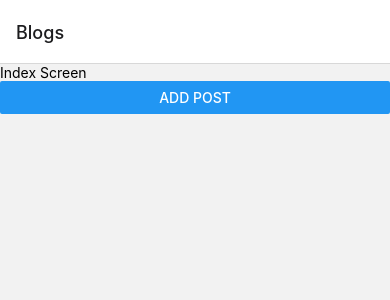
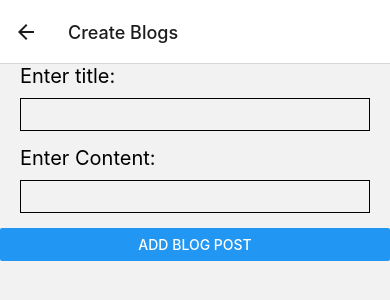
Before and after one commit to gaurav123337/blogReactNative, a React Native app in the folder blog/: screen /Create in a window 390 px wide. Shown: the top 300 px of the page. Built offline with nearby package versions, Linux system fonts and the light colour scheme.

Commit message:
Create blog

```diff
--- a/blog/App.js
+++ b/blog/App.js
@@ -1,9 +1,13 @@
 import * as React from 'react';
-import { View, Text } from 'react-native';
+import { View, Text, TouchableOpacity } from 'react-native';
 import { NavigationContainer } from '@react-navigation/native';
 import { createNativeStackNavigator } from '@react-navigation/native-stack';
 
 import IndexScreen from './src/screens/IndexScreen';
+import ShowScreen from './src/screens/ShowScreen';
+import CreateScreen from './src/screens/CreateScreen';
+import { Feather } from '@expo/vector-icons';
+
 import { Provider } from '../blog/src/context/BlogContext';
 
 function HomeScreen() {
@@ -20,7 +24,18 @@ function App() {
   return (
     <NavigationContainer>
       <Stack.Navigator initialRouteName="Index" >
-        <Stack.Screen name="Index" component={IndexScreen} options={{ title: 'Blogs' }} />
+        <Stack.Screen name="Index" component={IndexScreen} options={{ title: 'Blogs' }}
+
+          options={({ navigation, route }) => ({
+            headerRight: () => (
+              <TouchableOpacity onPress={() => { navigation.navigate('Create') }}>
+                <Feather name="plus" size={30} color="black" />
+              </TouchableOpacity>
+            ),
+          })}
+        />
+        <Stack.Screen name="Show" component={ShowScreen} options={{ title: 'Show Blogs' }} />
+        <Stack.Screen name="Create" component={CreateScreen} options={{ title: 'Create Blogs' }} />
       </Stack.Navigator>
     </NavigationContainer>
   );
--- a/blog/src/context/BlogContext.js
+++ b/blog/src/context/BlogContext.js
@@ -3,7 +3,11 @@ import createDataContext from './createDataContext';
 const blogReducer = (state, action) => {
   switch (action.type) {
     case 'add_blogpost':
-      return [...state, { id: Math.floor(Math.random() * 9999), title: `Blog Post #${state.length + 1}` }];
+      return [...state, {
+        id: Math.floor(Math.random() * 9999),
+        title: action.payload.title,
+        content: action.payload.content
+      }];
     case 'delete_blogpost':
       return state.filter((blogPost) => blogPost.id !== action.payload);
     default:
@@ -12,8 +16,9 @@ const blogReducer = (state, action) => {
 };
 
 const addBlogPost = (dispatch) => {
-  return () => {
-    dispatch({ type: 'add_blogpost' });
+  return (title, content, callback) => {
+    dispatch({ type: 'add_blogpost', payload: { title, content } });
+    callback();
   }
 };
 
--- /dev/null
+++ b/blog/src/screens/CreateScreen.js
@@ -0,0 +1,42 @@
+import React, { useContext, useState } from 'react';
+import { View, Text, TextInput, StyleSheet, FlatList, Button, TouchableOpacity } from 'react-native';
+
+import { Context } from '../context/BlogContext';
+
+const CreateScreen = ({ route, navigation }) => {
+  const [title, setTitle] = useState('');
+  const [content, setContent] = useState('');
+  const { addBlogPost } = useContext(Context)
+  return (
+    <View>
+      <Text style={styles.label}>Enter title:</Text>
+      <TextInput style={styles.input} value={title} onChangeText={(text) => setTitle(text)} />
+      <Text style={styles.label}>Enter Content:</Text>
+      <TextInput style={styles.input} onChangeText={(text) => setContent(text)} />
+      <Button title="Add blog post" onPress={() => {
+        addBlogPost(title, content, () => {
+          navigation.navigate('Index');
+        });
+      }} />
+    </View>
+  );
+};
+
+const styles = StyleSheet.create({
+  input: {
+    fontSize: 18,
+    borderWidth: 1,
+    borderColor: 'black',
+    marginHorizontal: 20,
+    marginBottom: 15,
+    padding: 5,
+    margin: 5
+  },
+  label: {
+    fontSize: 20,
+    marginBottom: 5,
+    marginHorizontal: 20
+  }
+});
+
+export default CreateScreen;
--- a/blog/src/screens/IndexScreen.js
+++ b/blog/src/screens/IndexScreen.js
@@ -4,29 +4,32 @@ import { View, Text, StyleSheet, FlatList, Button, TouchableOpacity } from 'reac
 import { Context } from '../context/BlogContext';
 import { Feather } from '@expo/vector-icons';
 
-const IndexScreen = () => {
-  const { state, addBlogPost, deleteBlogPost } = useContext(Context);
+const IndexScreen = ({ navigation }) => {
+
+  const { state, deleteBlogPost } = useContext(Context);
 
   return (
     <View>
       <Text>Index Screen </Text>
-      <Button title="Add Post" onPress={() => addBlogPost()} />
       <FlatList
         data={state}
         keyExtractor={(blogPost) => blogPost.title}
         renderItem={({ item }) => {
-          return <View style={styles.row}>
-            <Text style={styles.title}>{item.title} - {item.id}</Text>
-            <TouchableOpacity onPress={() => deleteBlogPost(item.id)}>
-              <Feather style={styles.icon} name="trash" size={24} color="black" />
-            </TouchableOpacity>
-          </View>
-
+          return (
+            <TouchableOpacity onPress={() => navigation.navigate('Show', { id: item.id })}>
+              <View style={styles.row}>
+                <Text style={styles.title}>{item.title} - {item.id}</Text>
+                <TouchableOpacity onPress={() => deleteBlogPost(item.id)}>
+                  <Feather style={styles.icon} name="trash" size={24} color="black" />
+                </TouchableOpacity>
+              </View>
+            </TouchableOpacity>)
         }}
       />
-    </View>
+    </View >
   );
 };
+
 
 const styles = StyleSheet.create({
   row: {
--- /dev/null
+++ b/blog/src/screens/ShowScreen.js
@@ -0,0 +1,24 @@
+import React, { useContext } from 'react';
+import { View, Text, StyleSheet, FlatList, Button, TouchableOpacity } from 'react-native';
+
+import { Context } from '../context/BlogContext';
+
+const ShowScreen = ({ route, navigation }) => {
+  const { state } = useContext(Context);
+  const { id } = route.params;
+  console.log(id);
+
+  const blogPost = state.find((blogPost) => blogPost.id === id);
+
+  return (
+    <View>
+      <Text>{blogPost.title}</Text>
+    </View>
+  );
+};
+
+const styles = StyleSheet.create({
+
+});
+
+export default ShowScreen;
```
